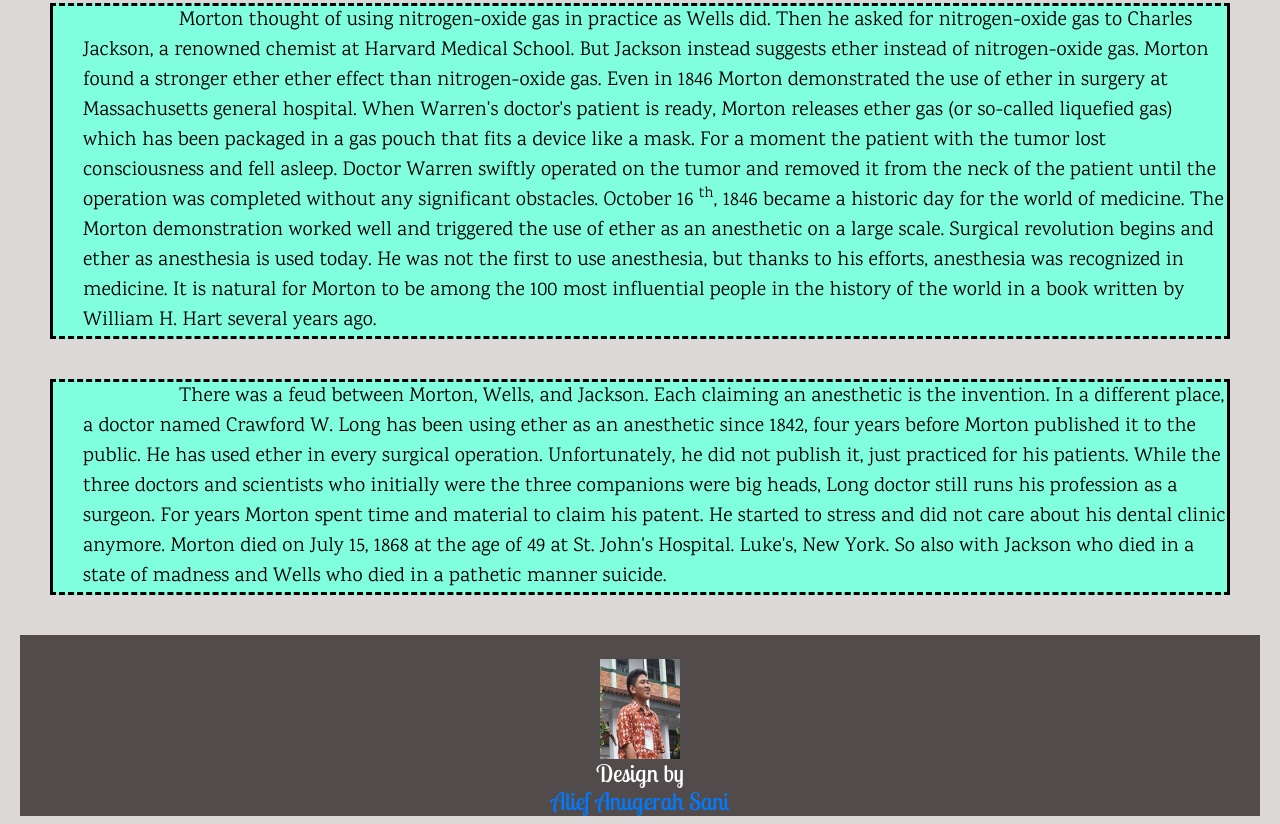
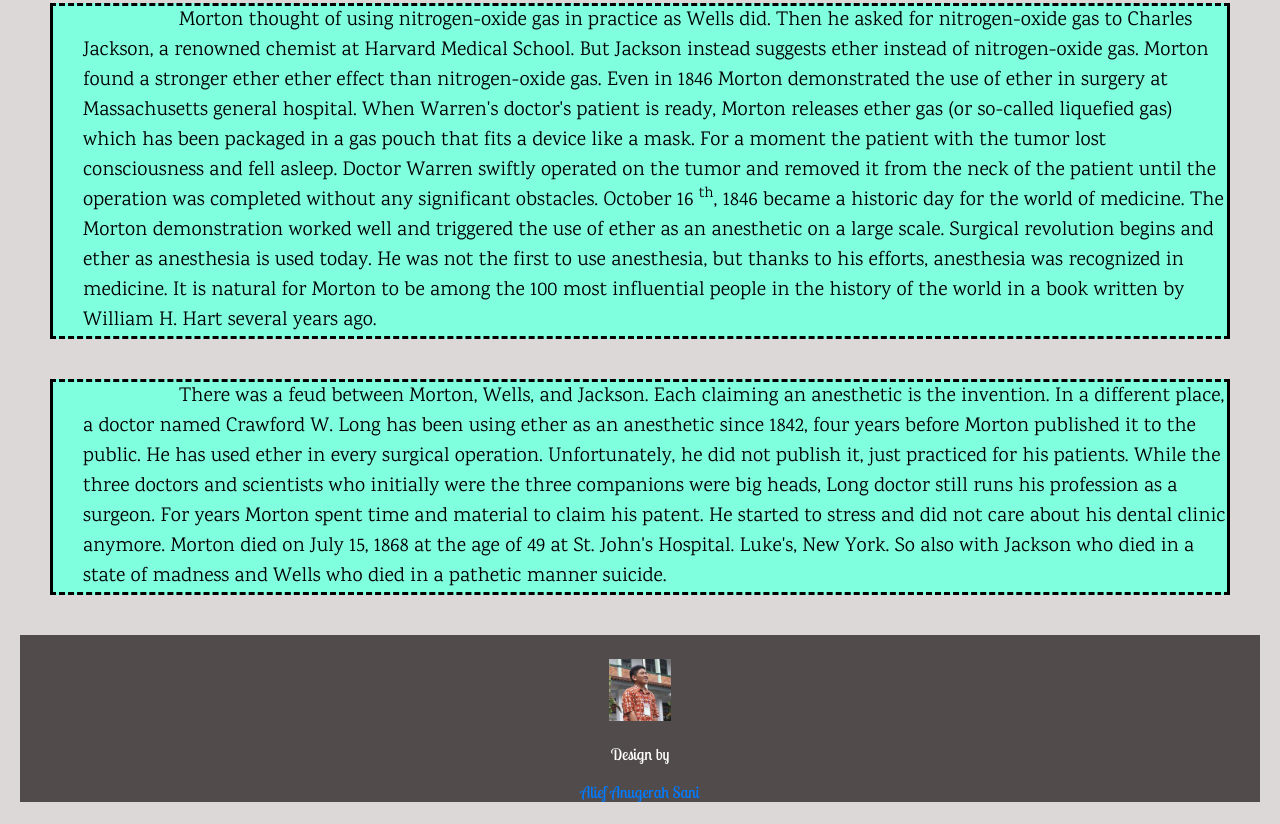
Before and after one commit to SMAKBO/tugas-labkom-2018-BudiMahdy, a plain HTML site: page sejarah.html in a window 1280 px wide. Shown: the part 813-1637 px from the top of the page. Drawn offline with nearby package versions, Linux system fonts and the light colour scheme.

Commit message:
Add files via upload

```diff
--- a/sejarah.html
+++ b/sejarah.html
@@ -57,7 +57,7 @@
      <br>
 
 
-<p>Ether ([CH<sub>3</sub>CH<sub>2</sub>] <sub>2</sub>O) is one of the substances widely used as anesthesia in medicine today. Ether was discovered by a Spanish chemist, Raymundus Lullius in 1275. Lullius names the ether "sweet vitriol". Ether was first synthesized Valerius Cordus, a scientist from Germany in 1640. Then a scientist named W.G. Frobenius changed the name of "sweet vitriol" to ether in 1730. Prior to the discovery of the ether, Priestly discovered nitrogen-oxide gas in 1777, and two years later from its discovery, Davynitrogen-oxide in relieving pain. Prior to 1844, ether and nitrogen-oxide gases were widely used for binge drinking. They named the substance a "laughing gas", because the effect of inhaling this gas made people laugh and forget everything. The use of ether or nitrogen-oxide gas as painkillers in the medical world has actually started Horace Wells since 1844. As a dentist, he experimented with nitrogen-oxide as a painkiller to his patients when his teeth were extracted. Unfortunately his efforts showed in front of medical students John C. Warren Massachusetts General Hospital, Boston failed, even got scorn. His efforts passed <font color="red"> William Thomas Green Morton.</p>
+<p>Ether ([CH<sub>3</sub>CH<sub>2</sub>] <sub>2</sub>O) is one of the substances widely used as anesthesia in medicine today. Ether was discovered by a Spanish chemist, Raymundus Lullius in 1275. Lullius names the ether "<em>sweet vitriol</em>". Ether was first synthesized<em> Valerius Cordus</em>, a scientist from Germany in 1640. Then a scientist named W.G. Frobenius changed the name of "<em>sweet vitriol</em>" to ether in 1730. Prior to the discovery of the ether, Priestly discovered nitrogen-oxide gas in 1777, and two years later from its discovery, Davynitrogen-oxide in relieving pain. Prior to 1844, ether and nitrogen-oxide gases were widely used for binge drinking. They named the substance a "<em>laughing gas</em>", because the effect of inhaling this gas made people laugh and forget everything. The use of ether or nitrogen-oxide gas as painkillers in the medical world has actually started Horace Wells since 1844. As a dentist, he experimented with nitrogen-oxide as a painkiller to his patients when his teeth were extracted. Unfortunately his efforts showed in front of medical students John C. Warren Massachusetts General Hospital, Boston failed, even got scorn. His efforts passed <em><font color="red"> William Thomas Green Morton</font></em>.</p>
 
 <br>
   <center><img src="img/Morton Sejarah.jpg" style="width:220px; height:150px"></center>
@@ -84,12 +84,14 @@
 <br>
 
 <div class="footer">
-   <img src="img/Alief.jpg" style="width:80px; height:100px"></center></h4>
+   <img src="img/Alief.jpg" width="5%"; height="5%"></center></h4>
     <br>
-      <h4><center>Design by</center>
+    <br>
+      <h6><center>Design by</center>
+        <br>
         <center><a href="https://aliefasani1002.github.io/">Alief Anugerah Sani</a></center>
            <center style=" padding-left: 10px;
-                           padding right:20px;"></h4>
+                           padding right:20px;"></h6>
 
        </div>
   </footer>
```
